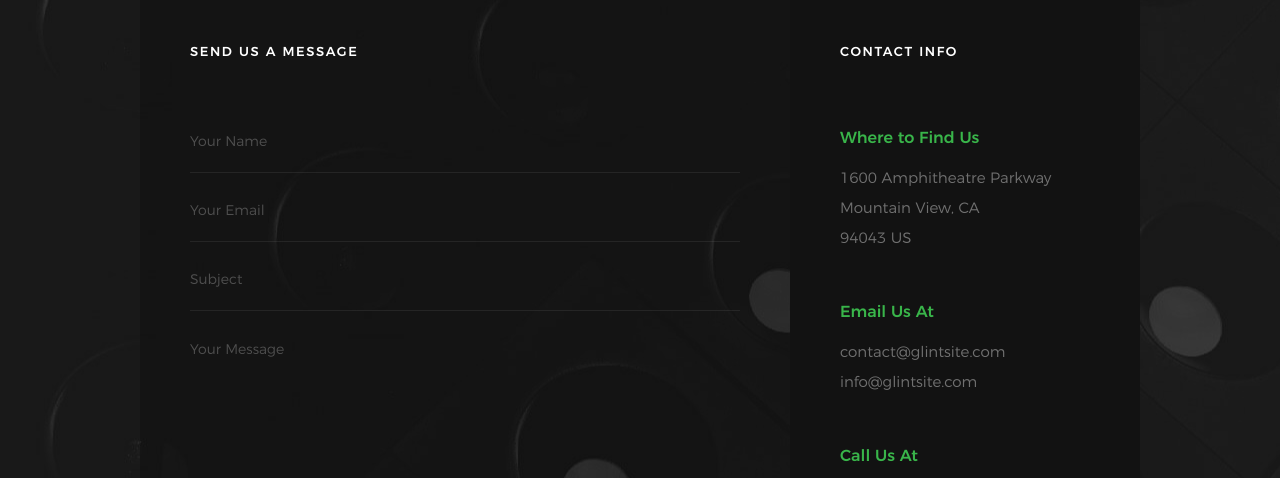
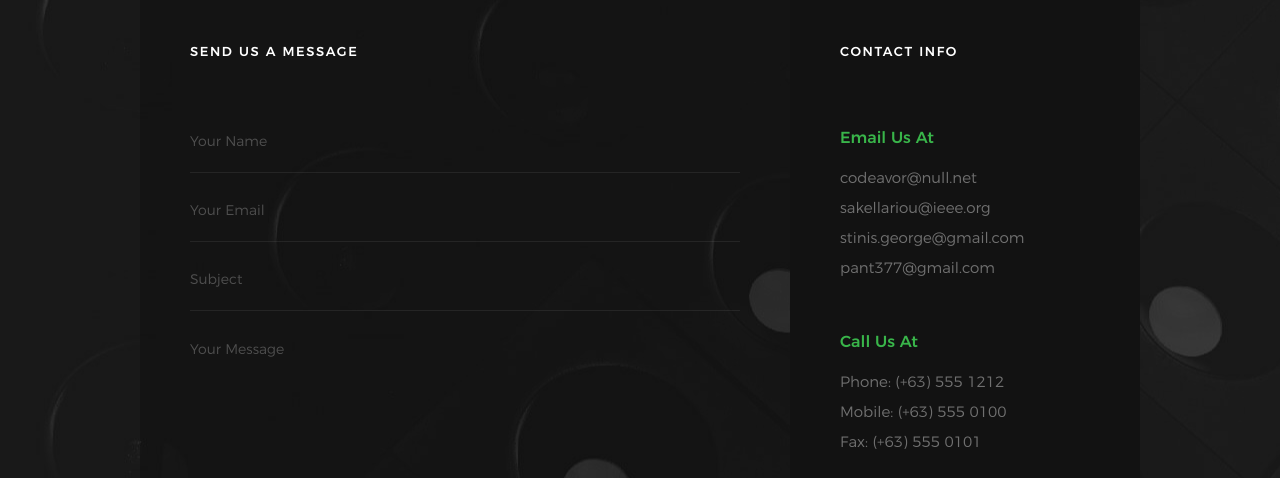
Before and after one commit to codeavor/website, a plain HTML site: page index.html in a window 1280 px wide. Shown: the part 5640-6118 px from the top of the page. Drawn offline with Linux system fonts and the light colour scheme; files whose address does not match are found by name.

Commit message:
emails added, location deleted

```diff
--- a/index.html
+++ b/index.html
@@ -581,20 +581,22 @@
 
                     <h3 class="h6 hide-on-fullwidth">Contact Info</h3>
 
-                    <div class="cinfo">
+                    <!-- <div class="cinfo">
                         <h5>Where to Find Us</h5>
                         <p>
                             1600 Amphitheatre Parkway<br>
                             Mountain View, CA<br>
                             94043 US
                         </p>
-                    </div>
+                    </div> -->
 
                     <div class="cinfo">
                         <h5>Email Us At</h5>
                         <p>
-                            contact@glintsite.com<br>
-                            info@glintsite.com
+                            codeavor@null.net<br>
+                            sakellariou@ieee.org<br>
+                            stinis.george@gmail.com<br>
+                            pant377@gmail.com
                         </p>
                     </div>
 
```
